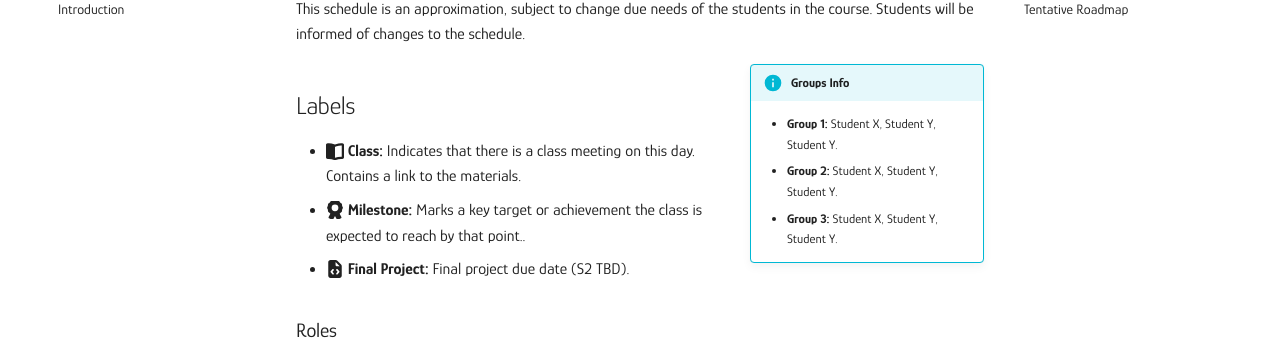
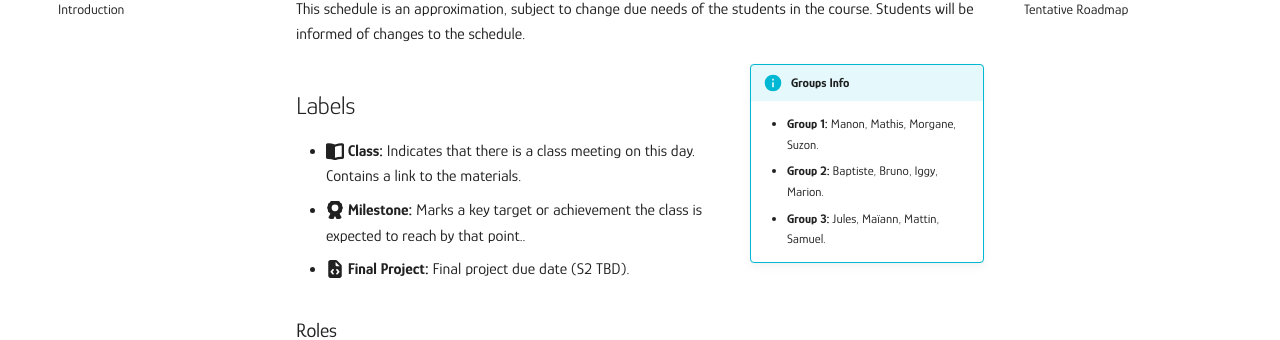
Before and after one commit to mickaeltemporao/itds, an MkDocs documentation site: the page built from docs/schedule.md, in a window 1280 px wide and 900 px high. Shown: the part 231-571 px from the top of the window. Built offline with MkDocs 1.6.1 and Material for MkDocs 9.7.7, drawn with Linux system fonts in a browser that asks for light colours.

Commit message:
added groups

```diff
--- a/docs/schedule.md
+++ b/docs/schedule.md
@@ -4,9 +4,9 @@ This schedule is an approximation, subject to change due needs of the students i
 
 
 !!! info inline end "Groups Info"
-    - **Group 1:** Student X, Student Y, Student Y.
-    - **Group 2:** Student X, Student Y, Student Y.
-    - **Group 3:** Student X, Student Y, Student Y.
+    - **Group 1:** Manon, Mathis, Morgane, Suzon.
+    - **Group 2:** Baptiste, Bruno, Iggy, Marion.
+    - **Group 3:** Jules, Maïann, Mattin, Samuel.
 
 ## Labels
 - **:fontawesome-solid-book-open: Class:** Indicates that there is a class meeting on this day. Contains a link to the materials.
```
